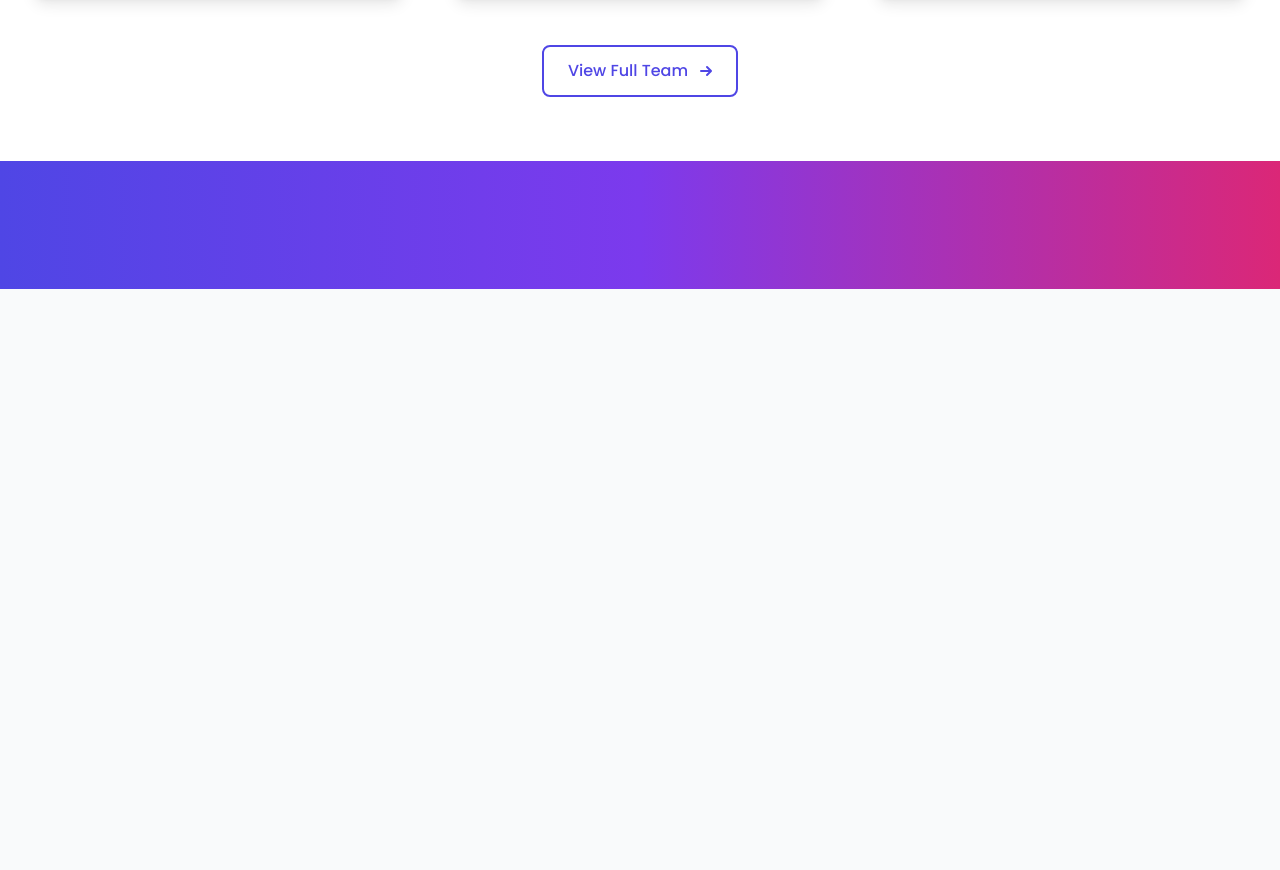
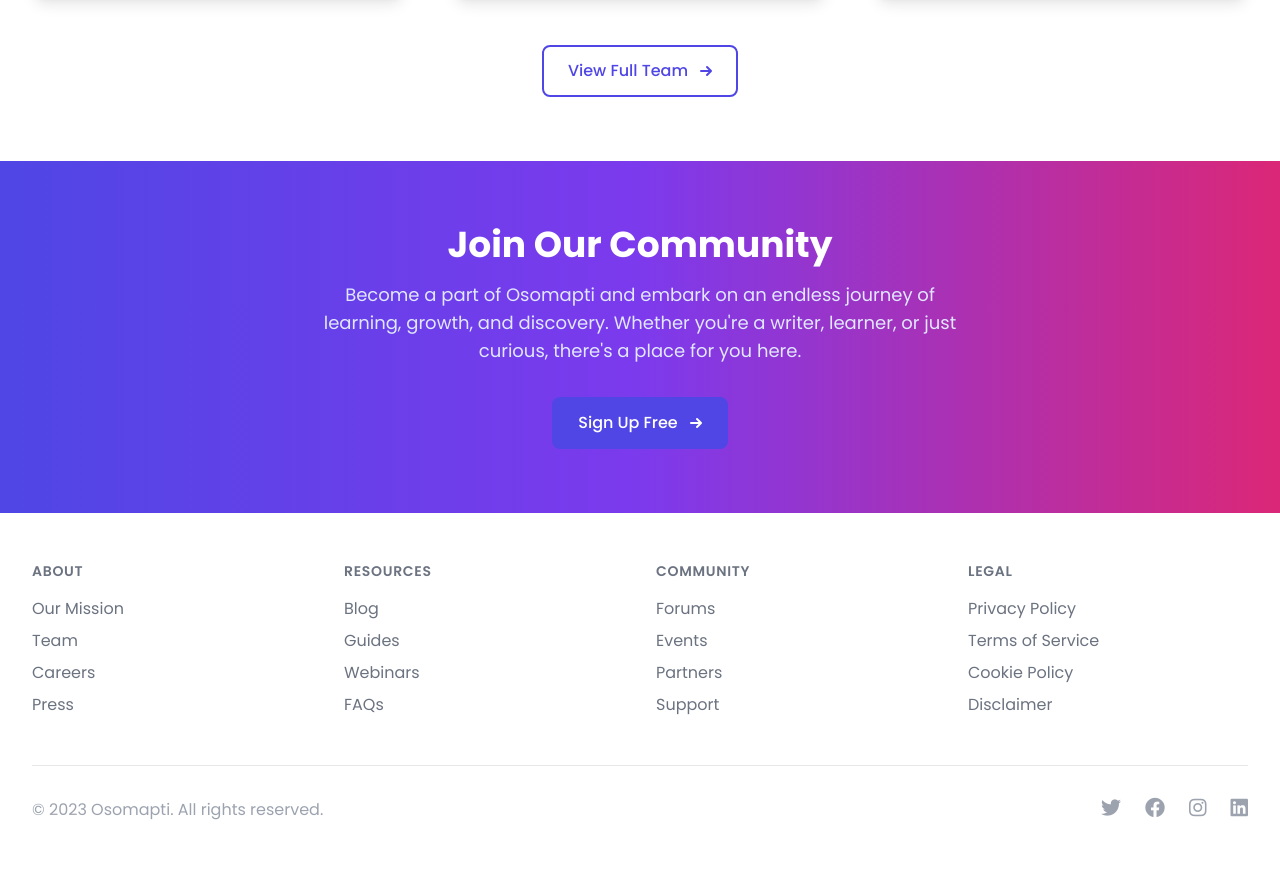
Before and after one commit to mdhabibullahmahmudncs13/Osomapti, a plain HTML site: page about.html in a window 1280 px wide. Shown: the part 4268-5138 px from the top of the page. Before the commit the page ends 4557 px from the top, so only its background shows below. Drawn offline with nearby package versions, Linux system fonts and the light colour scheme.

Commit message:
Update about.html

```diff
--- a/about.html
+++ b/about.html
@@ -498,4 +498,86 @@
 
     <!-- Join Us Section -->
     <div class="bg-gradient-to-r from-indigo-600 via-purple-600 to-pink-600 py-16">
-        <div class="max-w-7xl mx-auto px-4 sm:px-6 lg:px-8
+        <div class="text-center">
+            <h2 class="text-3xl font-extrabold text-white sm:text-4xl">Join Our Community</h2>
+            <p class="mt-4 text-lg text-indigo-100 max-w-2xl mx-auto">Become a part of Osomapti and embark on an endless journey of learning, growth, and discovery. Whether you're a writer, learner, or just curious, there's a place for you here.</p>
+            <div class="mt-8">
+                <a href="#" class="btn-primary inline-flex items-center">
+                    Sign Up Free
+                    <svg class="ml-2 -mr-1 h-5 w-5" xmlns="http://www.w3.org/2000/svg" viewBox="0 0 20 20" fill="currentColor">
+                        <path fill-rule="evenodd" d="M10.293 5.293a1 1 0 011.414 0l4 4a1 1 0 010 1.414l-4 4a1 1 0 01-1.414-1.414L12.586 11H5a1 1 0 110-2h7.586l-2.293-2.293a1 1 0 010-1.414z" clip-rule="evenodd" />
+                    </svg>
+                </a>
+            </div>
+        </div>
+    </div>
+</div>
+
+<!-- Footer -->
+<footer class="bg-white">
+    <div class="max-w-7xl mx-auto py-12 px-4 sm:px-6 lg:px-8">
+        <div class="grid grid-cols-2 gap-8 md:grid-cols-4">
+            <div class="space-y-4">
+                <h3 class="text-sm font-semibold text-gray-500 tracking-wider uppercase">About</h3>
+                <ul class="space-y-2">
+                    <li><a href="#" class="text-base text-gray-500 hover:text-gray-900">Our Mission</a></li>
+                    <li><a href="#" class="text-base text-gray-500 hover:text-gray-900">Team</a></li>
+                    <li><a href="#" class="text-base text-gray-500 hover:text-gray-900">Careers</a></li>
+                    <li><a href="#" class="text-base text-gray-500 hover:text-gray-900">Press</a></li>
+                </ul>
+            </div>
+            <div class="space-y-4">
+                <h3 class="text-sm font-semibold text-gray-500 tracking-wider uppercase">Resources</h3>
+                <ul class="space-y-2">
+                    <li><a href="#" class="text-base text-gray-500 hover:text-gray-900">Blog</a></li>
+                    <li><a href="#" class="text-base text-gray-500 hover:text-gray-900">Guides</a></li>
+                    <li><a href="#" class="text-base text-gray-500 hover:text-gray-900">Webinars</a></li>
+                    <li><a href="#" class="text-base text-gray-500 hover:text-gray-900">FAQs</a></li>
+                </ul>
+            </div>
+            <div class="space-y-4">
+                <h3 class="text-sm font-semibold text-gray-500 tracking-wider uppercase">Community</h3>
+                <ul class="space-y-2">
+                    <li><a href="#" class="text-base text-gray-500 hover:text-gray-900">Forums</a></li>
+                    <li><a href="#" class="text-base text-gray-500 hover:text-gray-900">Events</a></li>
+                    <li><a href="#" class="text-base text-gray-500 hover:text-gray-900">Partners</a></li>
+                    <li><a href="#" class="text-base text-gray-500 hover:text-gray-900">Support</a></li>
+                </ul>
+            </div>
+            <div class="space-y-4">
+                <h3 class="text-sm font-semibold text-gray-500 tracking-wider uppercase">Legal</h3>
+                <ul class="space-y-2">
+                    <li><a href="#" class="text-base text-gray-500 hover:text-gray-900">Privacy Policy</a></li>
+                    <li><a href="#" class="text-base text-gray-500 hover:text-gray-900">Terms of Service</a></li>
+                    <li><a href="#" class="text-base text-gray-500 hover:text-gray-900">Cookie Policy</a></li>
+                    <li><a href="#" class="text-base text-gray-500 hover:text-gray-900">Disclaimer</a></li>
+                </ul>
+            </div>
+        </div>
+        <div class="mt-12 border-t border-gray-200 pt-8">
+            <div class="flex justify-between items-center">
+                <p class="text-base text-gray-400">&copy; 2023 Osomapti. All rights reserved.</p>
+                <div class="flex space-x-6">
+                    <a href="#" class="text-gray-400 hover:text-gray-500">
+                        <span class="sr-only">Twitter</span>
+                        <i class="fab fa-twitter text-xl"></i>
+                    </a>
+                    <a href="#" class="text-gray-400 hover:text-gray-500">
+                        <span class="sr-only">Facebook</span>
+                        <i class="fab fa-facebook text-xl"></i>
+                    </a>
+                    <a href="#" class="text-gray-400 hover:text-gray-500">
+                        <span class="sr-only">Instagram</span>
+                        <i class="fab fa-instagram text-xl"></i>
+                    </a>
+                    <a href="#" class="text-gray-400 hover:text-gray-500">
+                        <span class="sr-only">LinkedIn</span>
+                        <i class="fab fa-linkedin text-xl"></i>
+                    </a>
+                </div>
+            </div>
+        </div>
+    </div>
+</footer>
+</body>
+</html>
```
